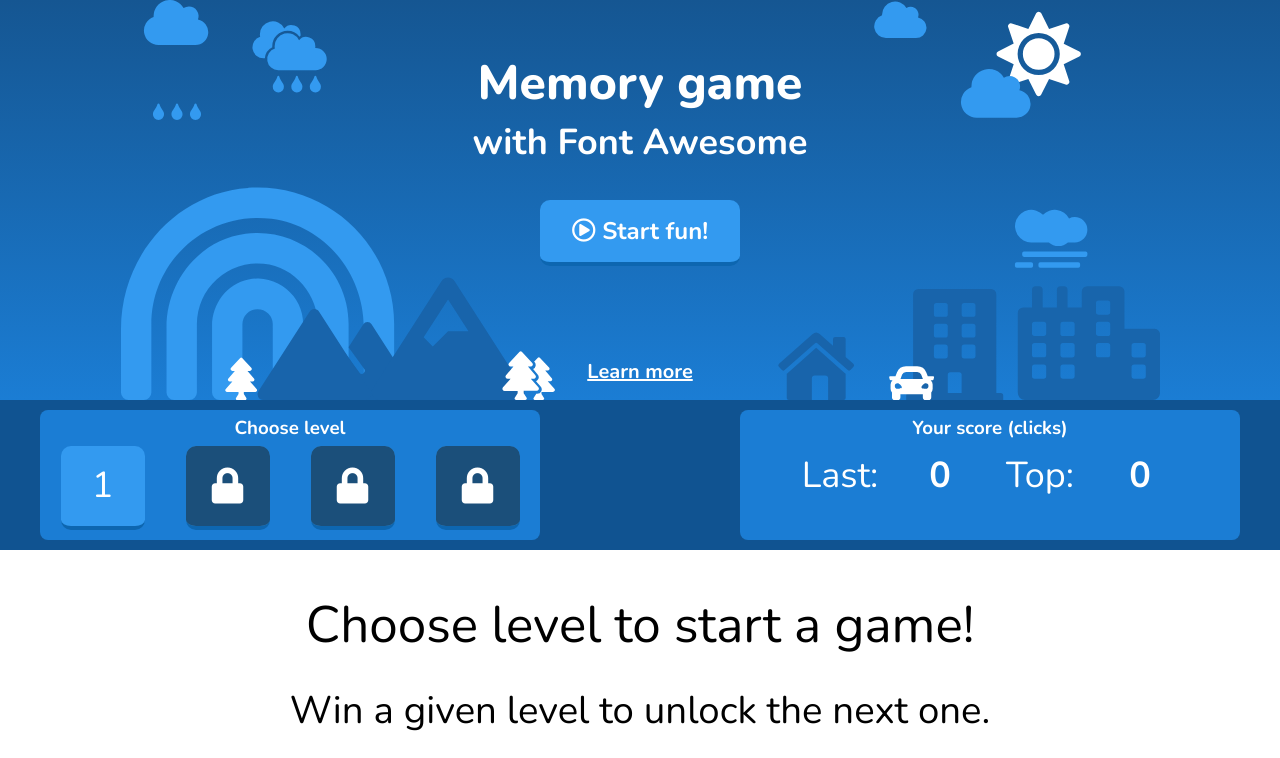
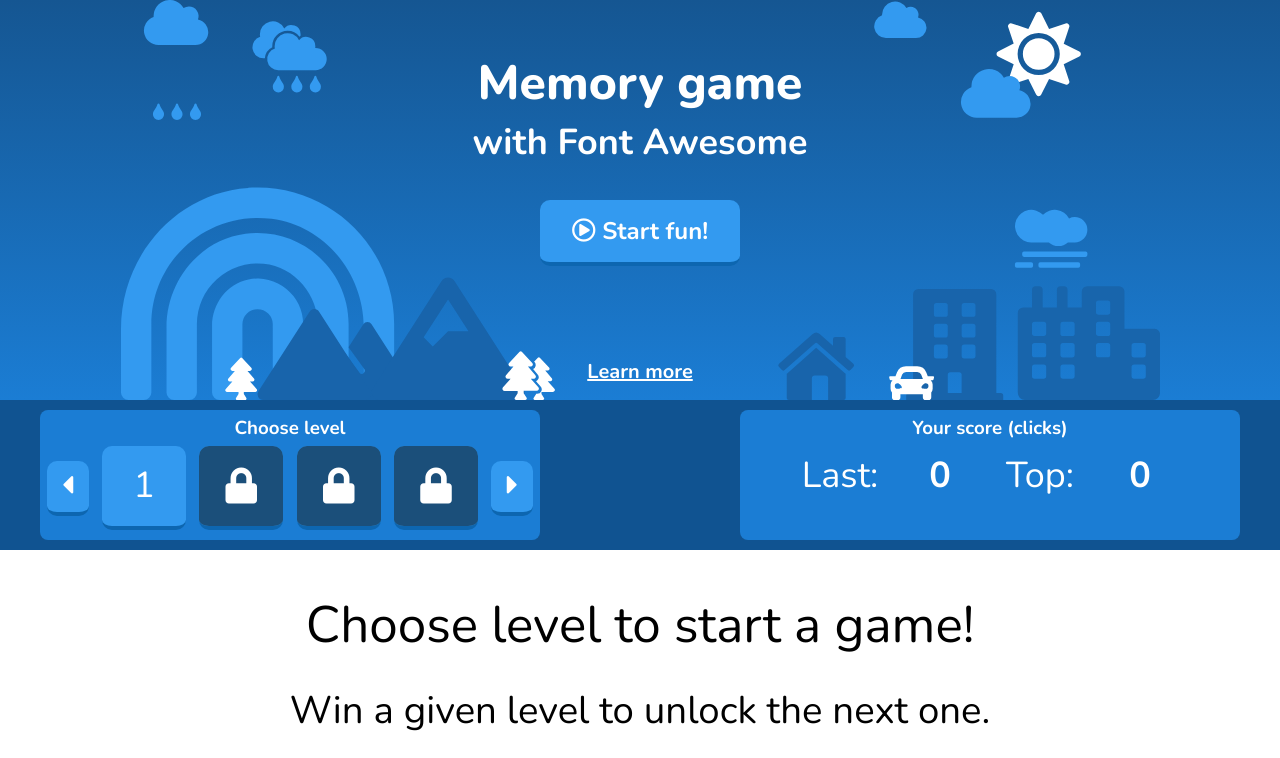
Before and after one commit to chaczyk113/MemoryGame, a React app: page / in a window 1280 px wide. Shown: the top 758 px of the page. Built offline with nearby package versions, Linux system fonts and the light colour scheme.

Commit message:
start refactor

```diff
--- a/src/components/Buttons/ArrowBtn.js
+++ b/src/components/Buttons/ArrowBtn.js
@@ -0,0 +1,12 @@
+import React from 'react'
+import './Buttons.scss'
+
+const ArrowBtn = (props) => {
+    return (
+        <button className="ArrowBtn" disabled={props.locked} onClick={(e) => { props.click(props.direction, e) }} >
+            <i className={"fas fa-caret-"+props.direction}></i>
+        </button>
+    )
+}
+
+export default ArrowBtn
--- a/src/components/Buttons/Buttons.scss
+++ b/src/components/Buttons/Buttons.scss
@@ -83,6 +83,14 @@
     background-color: darken(#339af0, 20%);
 }
 
+.ArrowBtn{
+    border: none;
+    @include default-btn(#339af0);
+    width: 42px;
+    font-size: 30px;
+    padding: 5px;
+}
+
 @media only screen and (max-width: 768px) {
     .ActionButton {
         transform: scale(0.8)
--- a/src/components/Menu/Menu.js
+++ b/src/components/Menu/Menu.js
@@ -3,6 +3,7 @@ import './Menu.scss'
 import ButtonGroup from './ButtonGroup/ButtonGroup';
 import LvlScore from './LvlScore/LvlScore';
 import ActionButton from '../Buttons/ActionBtn';
+import ArrowBtn from '../Buttons/ArrowBtn'
 
 const menu = ({ lvlButtonClick, gameScore, gameProgress, gameLvl, gameStarted }) => {
 
@@ -30,7 +31,9 @@ const menu = ({ lvlButtonClick, gameScore, gameProgress, gameLvl, gameStarted })
         <div id="Menu" className="Menu">
             <div className="wrapper">
                 <ButtonGroup header="Choose level">
+                    <ArrowBtn direction="left" />
                     {buttonsArray}
+                    <ArrowBtn direction="right" />
                 </ButtonGroup >
                 <ButtonGroup header={headerText} scoreList={true}>
                     <LvlScore gameLvl={gameLvl} gameScore={gameScore} />
--- a/src/containers/App.js
+++ b/src/containers/App.js
@@ -87,7 +87,7 @@ class App extends Component {
       isNewRecord = true;
     }
     // progress made
-    if (gameProgress < 4 && this.state.lvl === gameProgress) {
+    if (gameProgress < 3 && this.state.lvl === gameProgress) {
       gameProgress++;
     }
     // save progress
```
Also changed, not shown: src/components/Buttons/Buttons.css.
